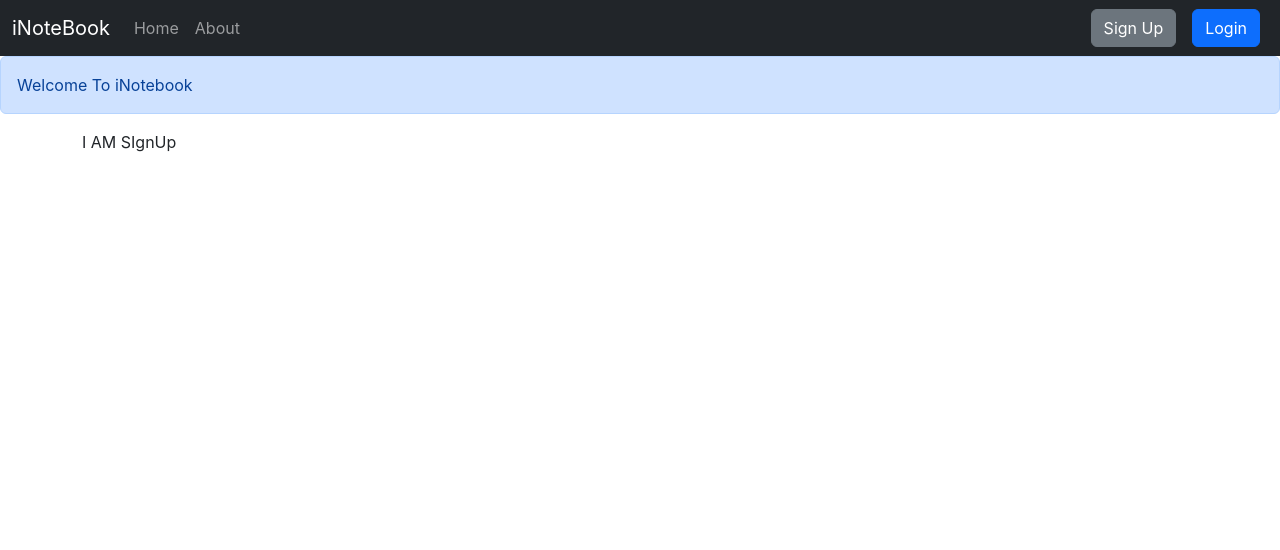
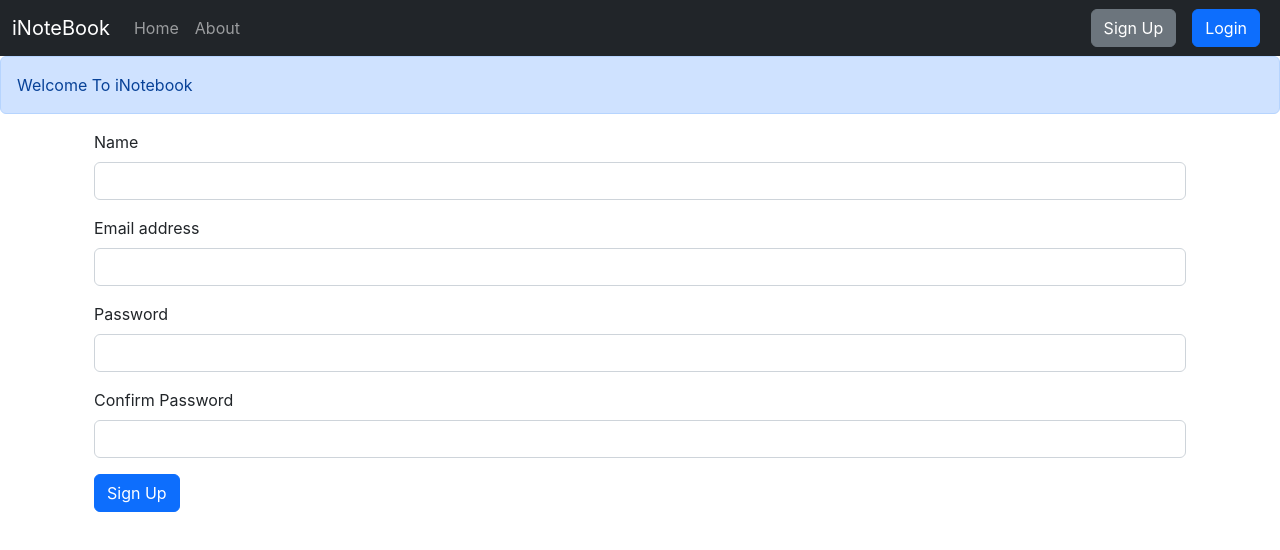
Before and after one commit to dhaval7152/inotebookReact, a React (Create React App) app: page /signup in a window 1280 px wide. Shown: the top 550 px of the page. Built offline with nearby package versions, Linux system fonts and the light colour scheme.

Commit message:
#70 Adding Signup Component

```diff
--- a/src/components/Login.js
+++ b/src/components/Login.js
@@ -1,8 +1,8 @@
-import React,{useState} from "react";
+import React, { useState } from "react";
 import { useNavigate } from "react-router-dom";
 const Login = () => {
-  const [credentials, setCredentials] = useState({email:"",password:""});
-  let navigate=useNavigate();
+  const [credentials, setCredentials] = useState({ email: "", password: "" });
+  let navigate = useNavigate();
 
   const handleSubmit = async (e) => {
     e.preventDefault();
@@ -11,20 +11,21 @@
       headers: {
         "Content-Type": "application/json",
       },
-      body: JSON.stringify({ email:credentials.email,password:credentials.password }),
+      body: JSON.stringify({
+        email: credentials.email,
+        password: credentials.password,
+      }),
     });
     const json = await response.json();
     console.log(json);
 
-    if(json.success){
+    if (json.success) {
       //Save the AuthTOken and redirect
-      localStorage.setItem('token',json.authtoken);
-      navigate("/")
-    }
-    else{
+      localStorage.setItem("token", json.authtoken);
+      navigate("/");
+    } else {
       alert("Invalid Credentials");
     }
-
   };
   const onChange = (e) => {
     setCredentials({ ...credentials, [e.target.name]: e.target.value });
@@ -41,7 +42,6 @@
             className="form-control"
             id="email"
             onChange={onChange}
-
             value={credentials.email}
             name="email"
             aria-describedby="emailHelp"
--- a/src/components/Signup.js
+++ b/src/components/Signup.js
@@ -1,10 +1,104 @@
-import React from "react";
-const  SignUp=()=>{
-    return(
-        <div>I AM SIgnUp</div>
-    )
+import React, { useState } from "react";
+import { useNavigate } from "react-router-dom";
+const SignUp = () => {
+  const [credentials, setCredentials] = useState({
+    name: "",
+    email: "",
+    password: "",
+    cpassword: "",
+  });
+  let navigate = useNavigate();
+  const handleSubmit = async (e) => {
+    e.preventDefault();
+    const response = await fetch("http://localhost:5000/api/auth/createuser", {
+      method: "POST",
+      headers: {
+        "Content-Type": "application/json",
+      },
+      body: JSON.stringify({
+        name: credentials.name,
+        email: credentials.email,
+        password: credentials.password,
+        cpassword: credentials.cpassword,
+      }),
+    });
+    const json = await response.json();
+    if (json) {
+      console.log(json);
+      console.log("SUCCESS FULLY singup ");
+      navigate("/");
+    }
+  };
 
-}
+  const onChange = (e) => {
+    setCredentials({ ...credentials, [e.target.name]: e.target.value });
+  };
 
+  return (
+    <div className="container">
+      <form onSubmit={handleSubmit}>
+        <div className="mb-3">
+          <label htmlFor="name" className="form-label">
+            Name
+          </label>
+          <input
+            type="name"
+            className="form-control"
+            id="name"
+            name="name"
+            aria-describedby="emailHelp"
+            onChange={onChange}
+            minLength={2}
+
+          />
+        </div>
+
+        <div className="mb-3">
+          <label htmlFor="email" className="form-label">
+            Email address
+          </label>
+          <input
+            type="email"
+            className="form-control"
+            id="email"
+            name="email"
+            aria-describedby="emailHelp"
+            onChange={onChange}
+          />
+        </div>
+        <div className="mb-3">
+          <label htmlFor="password" className="form-label">
+            Password
+          </label>
+          <input
+            type="password"
+            className="form-control"
+            id="password"
+            name="password"
+            onChange={onChange}
+            minLength={5}
+
+          />
+        </div>
+        <div className="mb-3">
+          <label htmlFor="cpassword" className="form-label">
+            Confirm Password
+          </label>
+          <input
+            type="password"
+            className="form-control"
+            id="cpassword"
+            name="cpassword"
+            onChange={onChange}
+            minLength={5}
+          />
+        </div>
+        <button type="submit" className="btn btn-primary">
+          Sign Up
+        </button>
+      </form>
+    </div>
+  );
+};
 
 export default SignUp;
```
Also changed, not shown: 1 other file (tests, documents, lock files or other folders).
